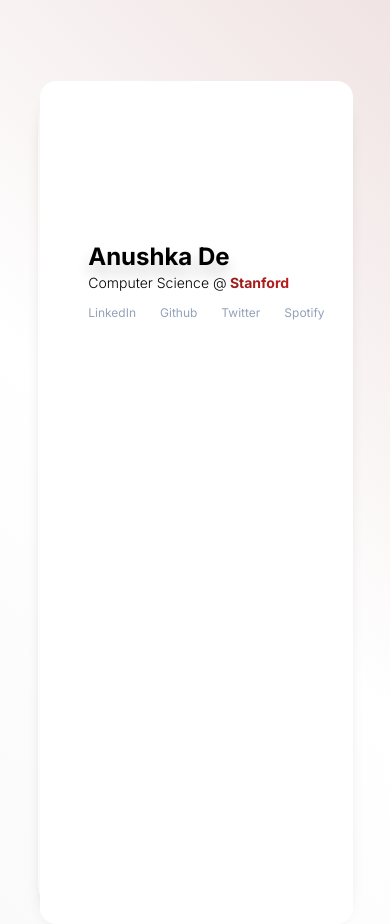
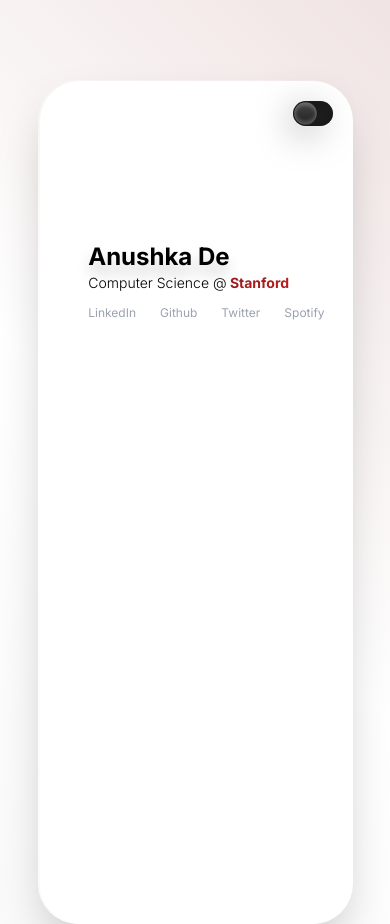
Before and after one commit to anushkarde/googee, a React (Vite) app: page / in a window 390 px wide. Built offline with nearby package versions, Linux system fonts and the light colour scheme.

Commit message:
dark mode

```diff
--- a/src/App.jsx
+++ b/src/App.jsx
@@ -1,14 +1,30 @@
 import Hero from './components/Hero';
-
+import React, { useState, useEffect } from 'react';
 import './index.css';
 
 
 const App = () => {
+  const [darkMode, setDarkMode] = useState(false);
+
+  useEffect(() => {
+    document.body.classList.toggle('dark', darkMode);
+  }, [darkMode]);
+
+  const toggleDarkMode = () => {
+    setDarkMode(!darkMode);
+  };
+
   return (
-    <div className="fun min-h-screen">
-      <div className="max-w-7xl mx-auto pt-20 px-6">
-        <Hero />
+    <div className={`${darkMode ? 'dark' : ''}`}>
+      <div className="fun min-h-screen">
+        <div className="max-w-7xl mx-auto pt-20 px-6">
+          {/* <div id="toggle" onClick={toggleDarkMode}>
+            <div className="indicator"></div>
+          </div> */}
+          <Hero />
+        </div>
       </div>
+
     </div>
   )
 }
--- a/src/components/Hero.jsx
+++ b/src/components/Hero.jsx
@@ -1,10 +1,24 @@
-import React from 'react';
+import React, { useState, useEffect } from 'react';
 
 const Hero = () => {
+  const [darkMode, setDarkMode] = useState(false);
+
+  useEffect(() => {
+    document.body.classList.toggle('dark', darkMode);
+  }, [darkMode]);
+
+  const toggleDarkMode = () => {
+    setDarkMode(!darkMode);
+  };
+
+
   return (
     <div className="flex flex-col justify-center items-center min-h-screen">
-      <div className="hover:card-wrapper h-screen w-11/12 rounded-5xl shadow-lg">
-        <div className="card-content flex flex-col">
+      <div className="hover:card-wrapper h-screen w-11/12 rounded-5xl shadow-2xl dark:shadow-gray-600 dark:bg-gray-800">
+        <div className="card-content flex flex-col dark:text-white transition-colors duration-200">
+          <div id="toggle" onClick={toggleDarkMode}>
+            <div className="indicator"></div>
+          </div>
           <div className="flex flex-row w-full h-full">
 
             <div className="flex flex-col p-6">
@@ -12,14 +26,14 @@ const Hero = () => {
             </div>
 
             <div className="flex flex-col mt-40 md:mt-72 md:fixed left-1/2">
-              <h1 className="text-2xl md:text-3xl font-bold text-shadow-lg">Anushka De</h1>
-              <p className="md:mt-10 text-sm md:text-md font-light md:fixed">
+              <h1 className="text-2xl md:text-3xl font-bold text-shadow-lg dark:text-white transition-colors duration-50">Anushka De</h1>
+              <p className="md:mt-10 text-sm md:text-md font-light md:fixed dark:text-gray-300">
                 Computer Science @
-                <span className="bg-gradient-to-r font-bold from-red-800 to-red-700 text-transparent bg-clip-text">
+                <span className="bg-gradient-to-r font-bold from-red-800 to-red-700 dark:from-red-600 dark:to-red-600 text-transparent bg-clip-text transition-colors duration-200">
                   {" "}Stanford
                 </span>
               </p>
-              <div className="mt-2 md:mt-8 text-xs lg:text-sm text-slate-400 flex justify-center" style={{ marginLeft: '-0.75rem' }}>
+              <div className="mt-2 md:mt-8 text-xs lg:text-sm text-gray-400 dark:text-gray-300 flex justify-center" style={{ marginLeft: '-0.75rem' }}>
                 <a href="https://www.linkedin.com/in/anushkadde/" className="relative transition duration-300 ease-in-out hover:bg-gradient-to-r from-red-800 to-red-700 hover:text-white px-3 py-1 rounded-full" target="_blank">
                   <span className="hover:text-white">LinkedIn</span>
                 </a>
@@ -39,6 +53,7 @@ const Hero = () => {
         </div>
       </div>
 
+
       {/* <div className="card-wrapper h-screen w-11/12 rounded-5xl shadow-lg">
 
       </div> */}
--- a/src/index.css
+++ b/src/index.css
@@ -7,11 +7,93 @@
   font-family: "Inter", sans-serif;
   color-scheme: light dark;
   --gradient: 45deg, white, #f9f8f8, white, rgb(238, 223, 223);
+  --dark_gradient: 45deg, #171717, #262525, rgb(0, 0, 0), rgb(85, 2, 2);
 }
+
 
 /* Custom text shadow utility */
 .text-shadow-lg {
   text-shadow: 0 10px 15px rgba(0, 0, 0, 0.2);
+}
+
+.dark .text-shadow-lg {
+  text-shadow: 0 10px 15px rgba(252, 252, 252, 0.2);
+}
+
+* {
+  margin: 0;
+  padding: 0;
+  box-sizing: border-box;
+}
+
+body {
+  background: #2b2b2b;
+  transition: 0.5s;
+}
+
+
+#toggle {
+  position: absolute;
+  top: 20px;
+  right: 20px;
+  width: 70px;
+  height: 40px;
+  border-radius: 40px;
+  background: #222;
+  transition: 0.5s;
+  box-shadow: inset 0 8px 40px rgba(0, 0, 0, 0.1),
+              inset 0 8px 8px rgba(0, 0, 0, 0.1),
+              inset 0 -4px 4px rgba(0, 0, 0, 0.1);
+
+}
+
+body.dark #toggle {
+  background: #fff;
+  box-shadow: inset 0 2px 40px rgba(0,0,0,0.1),
+              inset 0 2px 40px rgba(0,0,0,0.1),
+              inset 0 -4px 40px rgba(0,0,0,0.05),
+}
+
+#toggle .indicator {
+  position: absolute;
+  top: 0;
+  left: 0;
+  width: 40px;
+  height: 40px;
+  background: linear-gradient(to bottom, #444, #222);
+  border-radius: 50%;
+  transform: scale(0.9);
+  box-shadow: 0 8px 40px rgba(0, 0, 0, 0.5),
+              inset 0 4px 4px rgba(255,255,255,0.2),
+              inset 0 -4px 4px rgba(255,255,255,0.2);
+  transition: 0.5s;
+}
+
+
+body.dark #toggle .indicator {
+  left: 30px;
+  background: linear-gradient(to bottom, #eaeaea, #f9f9f9);
+  box-shadow: 0 8px 20px rgba(0, 0, 0, 0.1),
+              inset 0 8px 8px rgba(255,255,255,1),
+              inset 0 -4px 4px rgba(255,255,255,1);
+
+}
+
+@media (max-width: 600px) {
+  #toggle {
+    width: 40px;
+    height: 25px;
+    border-radius: 25px;
+  }
+
+  #toggle .indicator {
+    width: 25px;
+    height: 25px;
+  }
+
+  body.dark #toggle .indicator {
+    left: 15px;
+  }
 }
 
 .fun {
@@ -19,6 +101,10 @@
   min-height: 100vh; /* Ensure it covers the full viewport height */
   background-size: 400%; /* Make sure the background covers the entire element */
   animation: bg-animation 4s infinite alternate; /* Correct animation property */
+}
+
+.dark .fun {
+  background-image: linear-gradient(var(--dark_gradient));
 }
 
 @keyframes bg-animation {
@@ -33,7 +119,7 @@
 
 @layer utilities {
   .card-wrapper {
-    @apply relative bg-gradient-to-b from-slate-50 to-white rounded-2xl overflow-hidden;
+    @apply relative bg-gradient-to-b from-slate-50 to-white dark:from-black dark:to-neutral-900 rounded-5xl overflow-hidden;
   }
 
   .card-wrapper::before {
@@ -47,6 +133,6 @@
   }
 
   .card-content {
-    @apply relative flex items-center justify-center w-[calc(100%-1px)] lg:w-[calc(100%-3px)] h-[calc(100%-1px)] top-[1px] left-[2px] bg-white text-black rounded-2xl;
+    @apply relative flex items-center justify-center w-[calc(100%-1px)] lg:w-[calc(100%-3px)] h-[calc(100%-1px)] top-[1px] left-[2px] bg-white dark:bg-gradient-to-b dark:from-neutral-900 dark:to-neutral-800 rounded-5xl;
   }
 }
--- a/tailwind.config.js
+++ b/tailwind.config.js
@@ -27,4 +27,5 @@ export default {
     },
   },
   plugins: [],
+  darkMode: 'class',
 }
```
